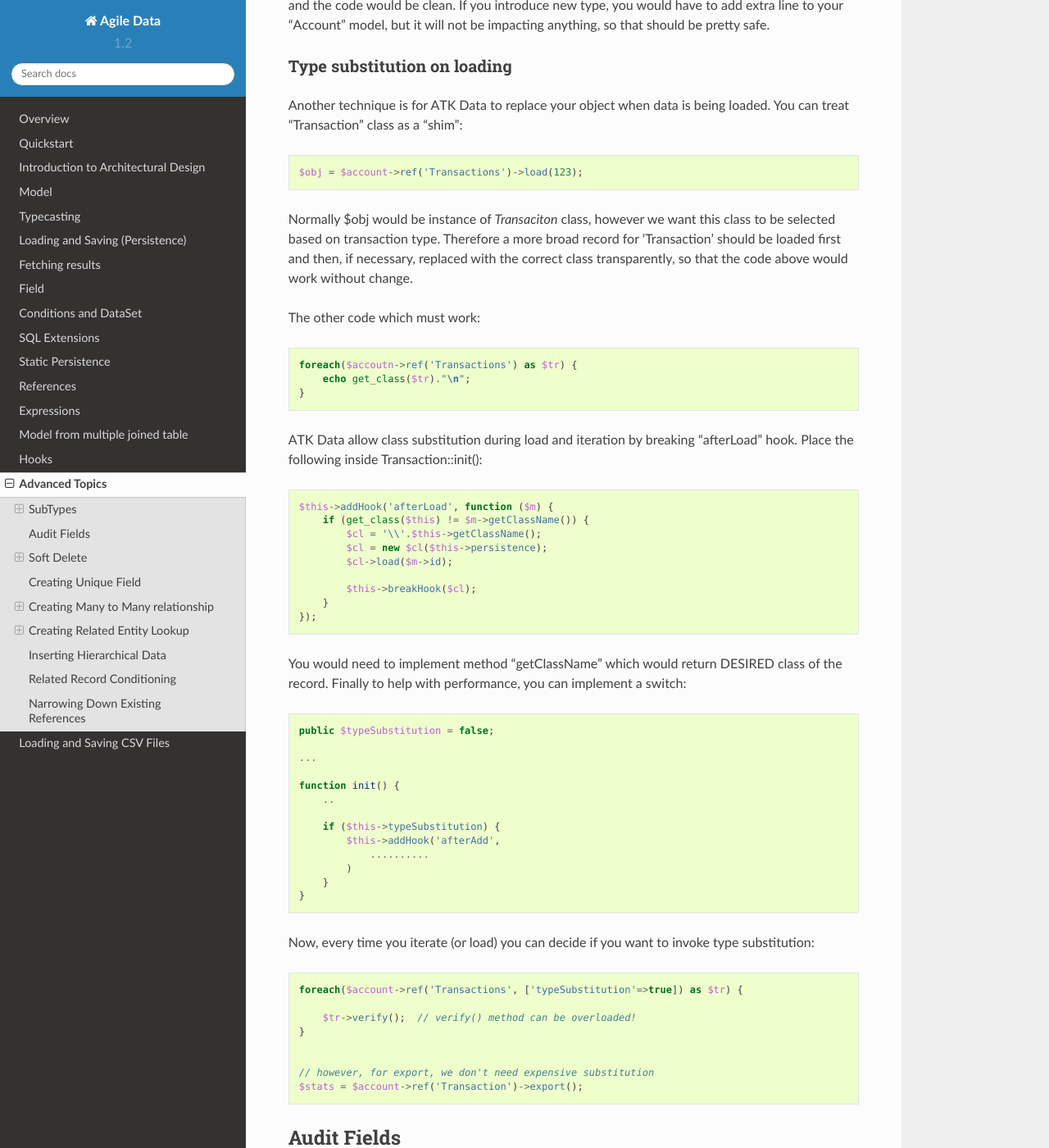
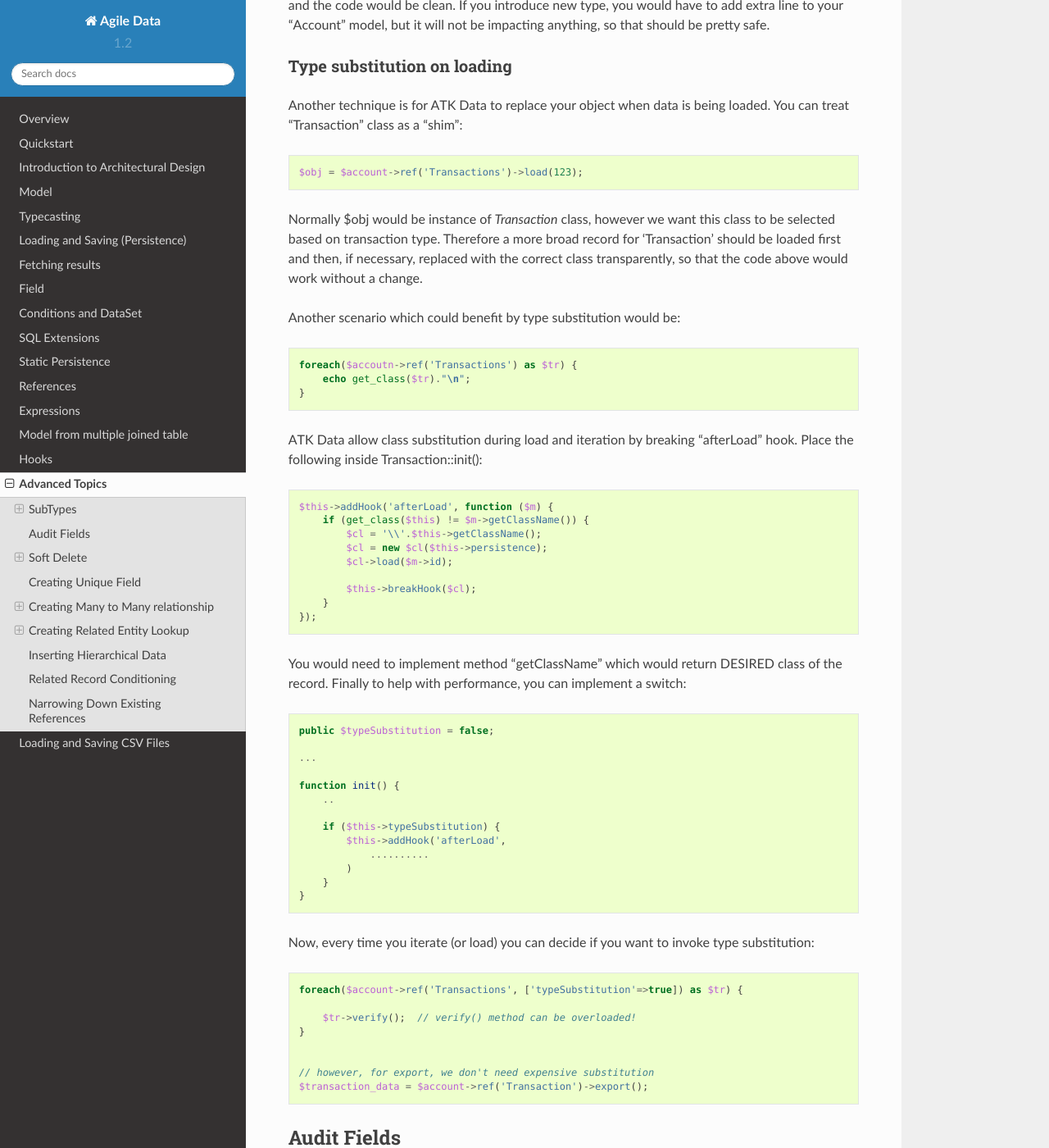
Before and after one commit to atk4/data, a Sphinx documentation site: the page built from docs/advanced.rst, in a window 1280 px wide and 1400 px high, scrolled down 1200 px. Shown: the whole window at 82% size. Built offline with Sphinx 7.4.7 and the Read the Docs theme 2.0.0, drawn with Linux system fonts in a browser that asks for light colours; pages that are not in the unit, such as notebooks, are missing from menus.

```diff
--- a/docs/advanced.rst
+++ b/docs/advanced.rst
@@ -62,13 +62,13 @@ loaded. You can treat "Transaction" class as a "shim"::
 
     $obj = $account->ref('Transactions')->load(123);
 
-Normally $obj would be instance of `Transaciton` class, however we want this
+Normally $obj would be instance of `Transaction` class, however we want this
 class to be selected based on transaction type. Therefore a more broad
 record for 'Transaction' should be loaded first and then, if necessary,
 replaced with the correct class transparently, so that the code above
-would work without change.
+would work without a change.
 
-The other code which must work::
+Another scenario which could benefit by type substitution would be::
 
     foreach($accoutn->ref('Transactions') as $tr) {
         echo get_class($tr)."\n";
@@ -98,7 +98,7 @@ of the record. Finally to help with performance, you can implement a switch::
         ..
 
         if ($this->typeSubstitution) {
-            $this->addHook('afterAdd',
+            $this->addHook('afterLoad',
                 ..........
             )
         }
@@ -114,9 +114,7 @@ substitution::
 
 
     // however, for export, we don't need expensive substitution
-    $stats = $account->ref('Transaction')->export();
-
-
+    $transaction_data = $account->ref('Transaction')->export();
 
 Audit Fields
 ============
```
Also changed, not shown: 1 other file.
